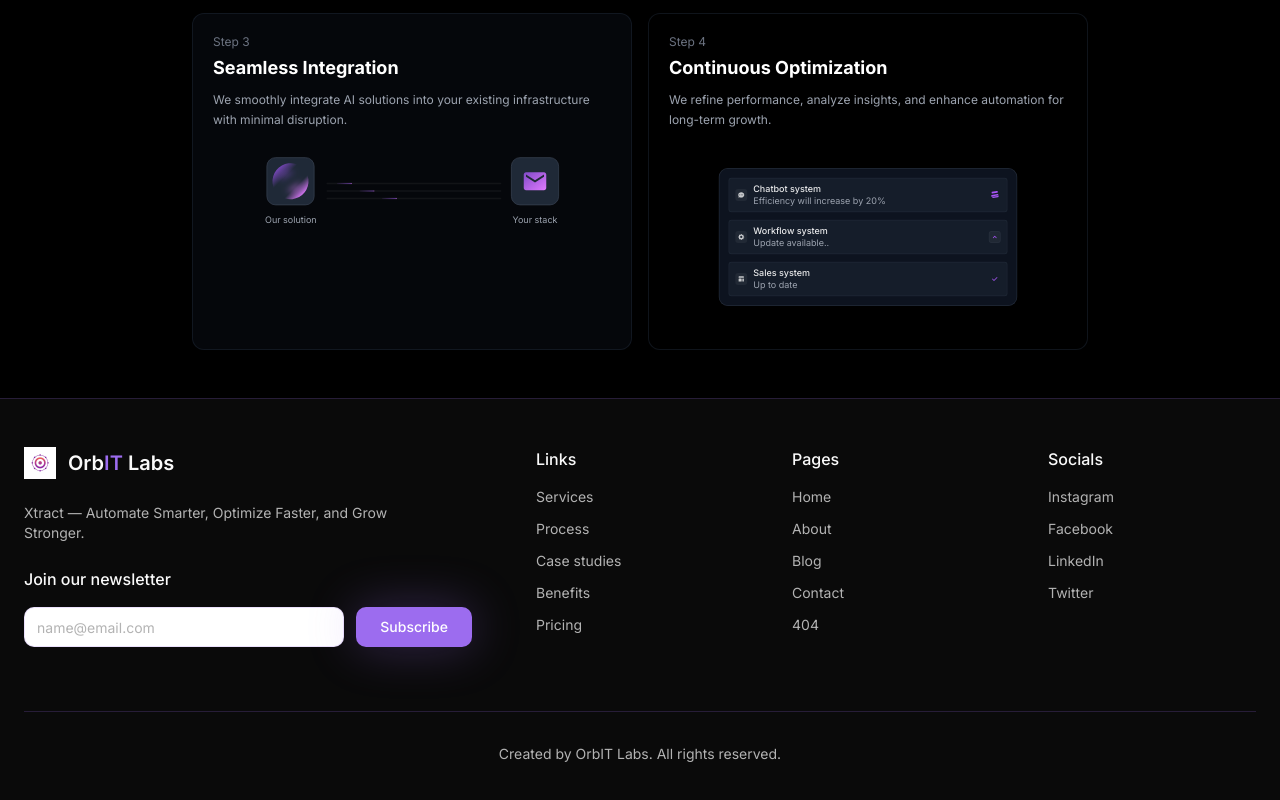
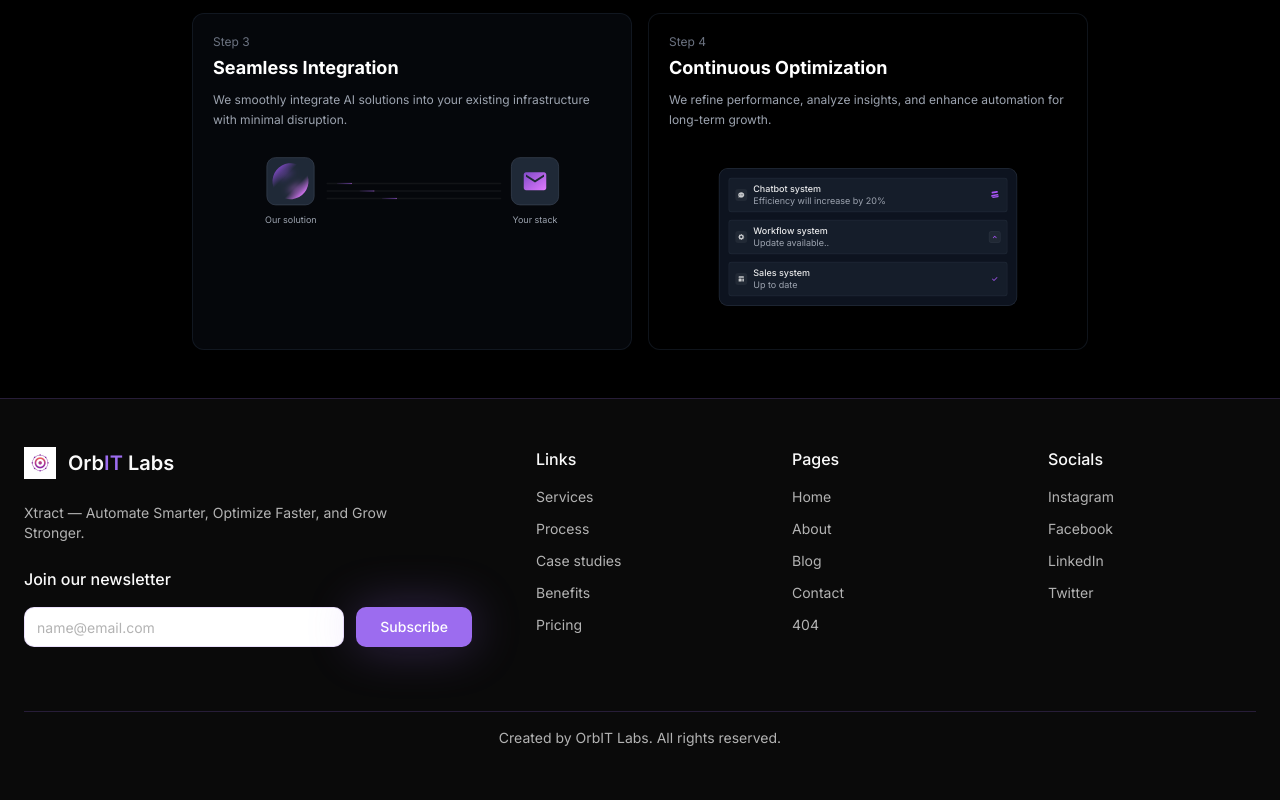
Before and after one commit to manishtarjan2/framer-magic-hero, a React (Vite) app: page / in a window 1280 px wide. Shown: the part 4494-5294 px from the top of the page. Built offline with nearby package versions, Linux system fonts and the light colour scheme; the HTML template or start-up script is replaced by a standard one.

Commit message:
Manual edit: src/components/Footer.tsx

```diff
--- a/src/components/Footer.tsx
+++ b/src/components/Footer.tsx
@@ -106,7 +106,7 @@ const Footer = () => {
         </div>
 
         {/* Bottom Bar */}
-        <div className="border-t border-orbit-purple/20 pt-8">
+        <div className="border-t border-orbit-purple/20 pt-4">
           <div className="flex justify-center items-center">
             <p className="text-orbit-text-muted text-sm">Created by OrbIT Labs. All rights reserved.</p>
           </div>
```
